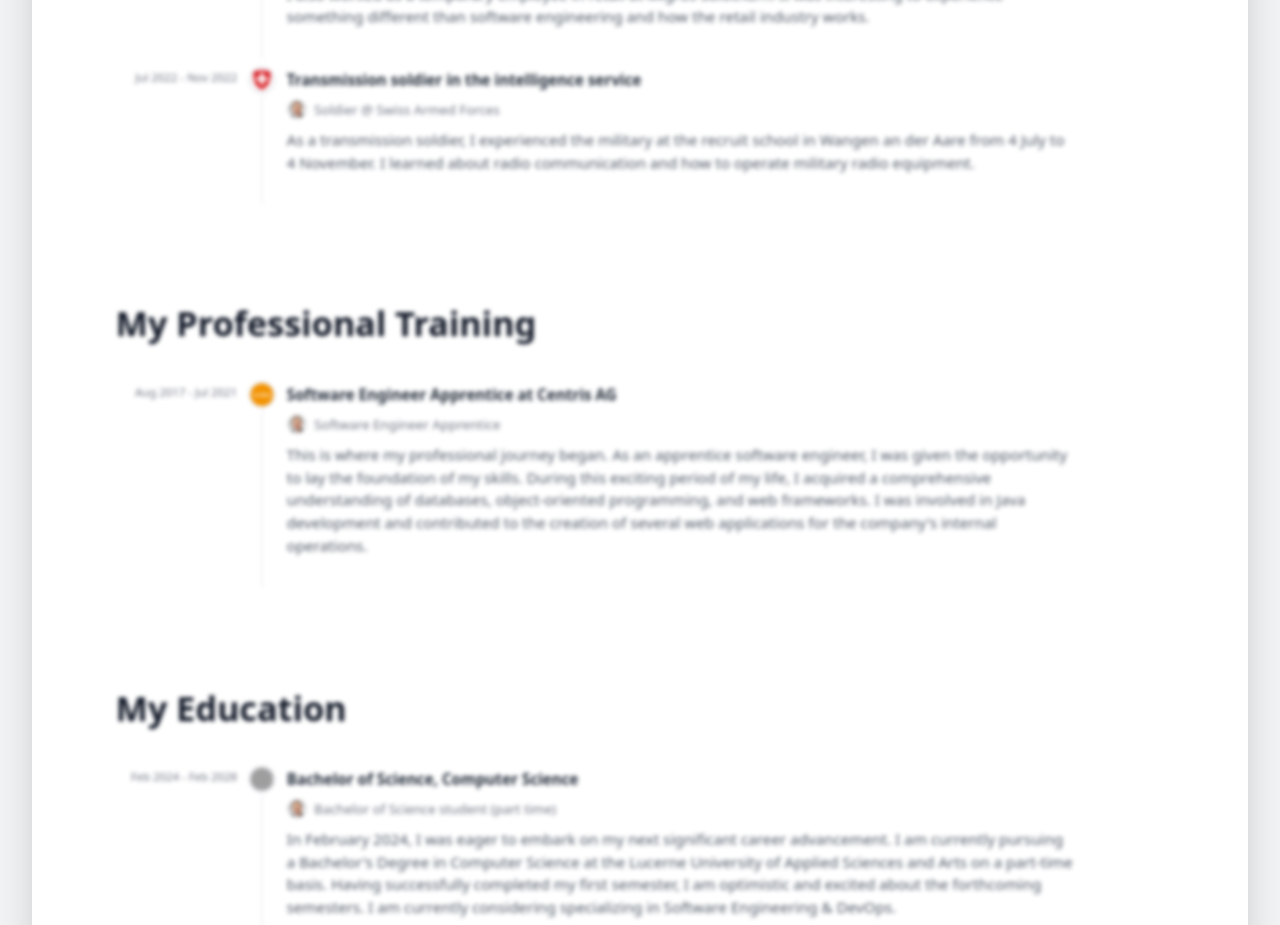
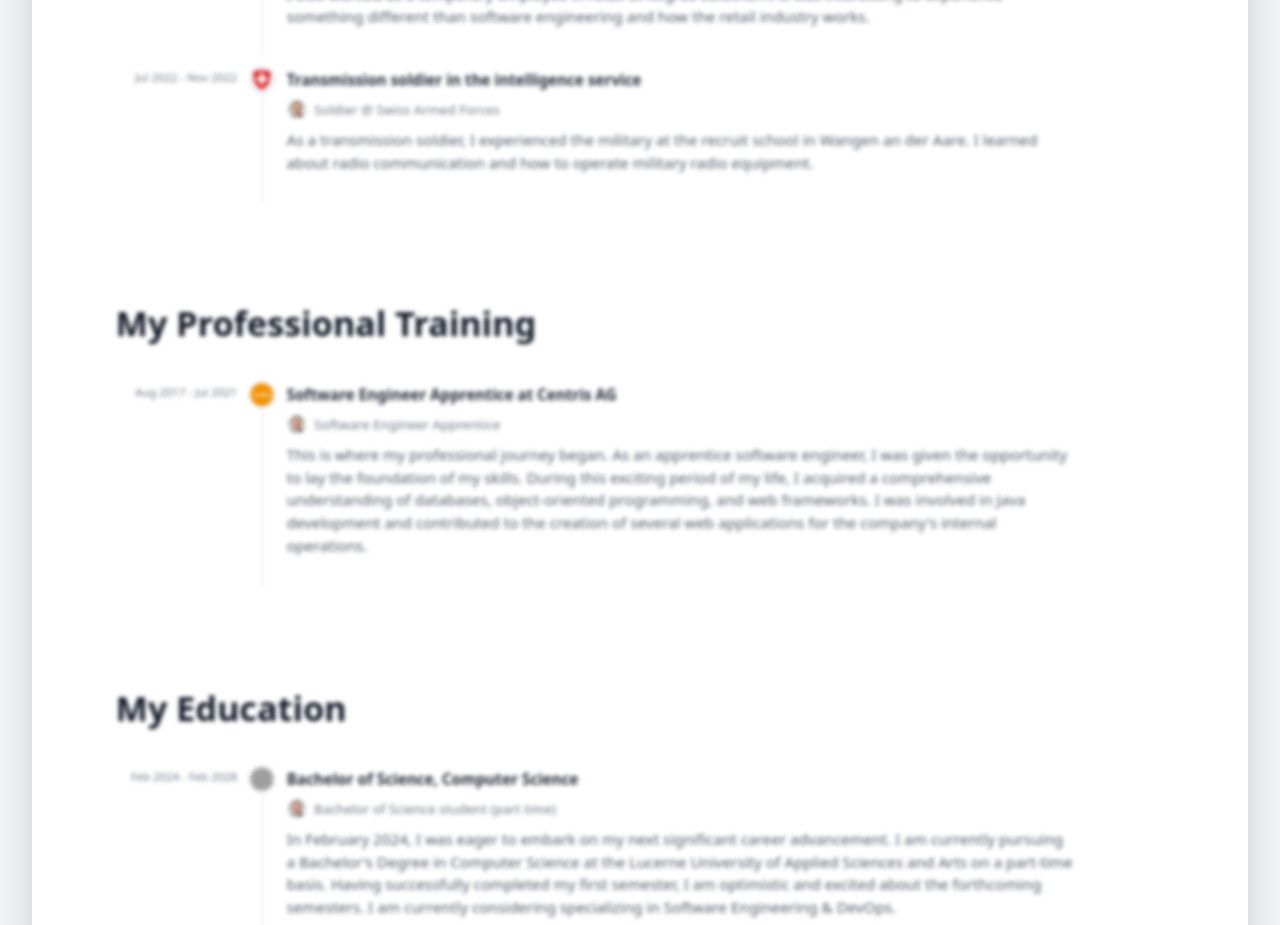
Before and after one commit to RomanL1/personal-blog-resume, an Angular app: page / in a window 1280 px wide. Shown: the part 1083-2008 px from the top of the page. Built offline with nearby package versions, Linux system fonts and the light colour scheme; grey boxes are pictures that could not be loaded.

Commit message:
R - remove redundant date

```diff
--- a/src/app/pages/home/home.component.html
+++ b/src/app/pages/home/home.component.html
@@ -50,8 +50,8 @@
                           timeSpanFrom="Jul 2022" timeSpanTo="Nov 2022" imageSrc="/assets/swiss_army.png"
                           imageLink="https://www.miljobs.ch/functions/uebermittlungssoldat"
                           class="delay">
-        As a transmission soldier, I experienced the military at the recruit school in Wangen an der Aare from 4 July to
-        4 November. I learned about radio communication and how to operate military radio equipment.
+        As a transmission soldier, I experienced the military at the recruit school in Wangen an der Aare.
+        I learned about radio communication and how to operate military radio equipment.
       </app-timeline-entry>
     </app-timeline>
   </app-content>
```
